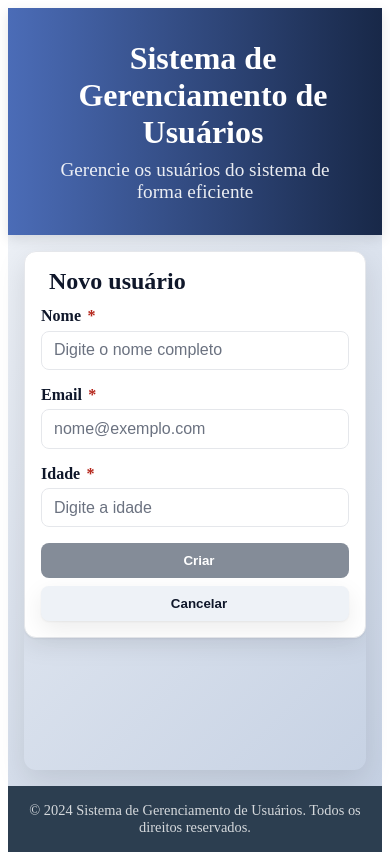
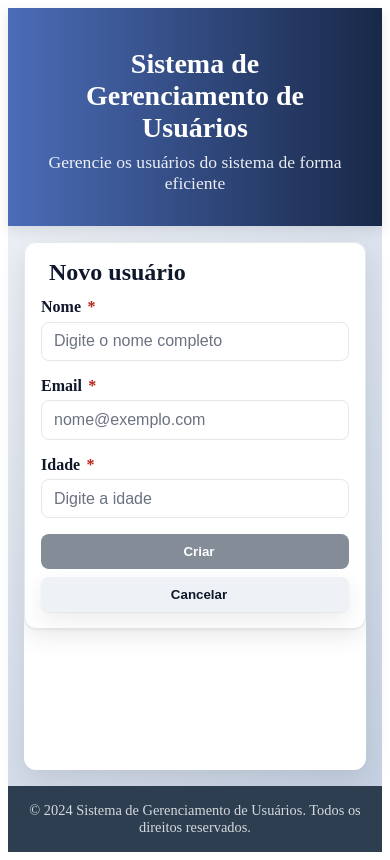
Before and after one commit to Victor-Hugo-A/graphql_angular, an Angular app: page / in a window 390 px wide. Both pictures are taken after a click on the button "Novo usuário". Built offline with nearby package versions, Linux system fonts and the light colour scheme; no server answers.

Commit message:
scss_global

```diff
--- a/src/app/app.scss
+++ b/src/app/app.scss
@@ -1,27 +1,90 @@
+// Variáveis para cores, breakpoints e espaçamentos
+$colors: (
+  primary: (
+    gradient: linear-gradient(135deg, #f5f7fa 0%, #c3cfe2 100%),
+    header-gradient: linear-gradient(90deg, #4b6cb7 0%, #182848 100%),
+    footer: #2c3e50
+  ),
+  status: (
+    success: #28a745,
+    error: #dc3545
+  ),
+  text: (
+    light: #ffffff,
+    muted: rgba(255, 255, 255, 0.9)
+  )
+);
+
+$breakpoints: (
+  tablet: 768px,
+  mobile: 480px
+);
+
+$spacing: (
+  sm: 1rem,
+  md: 2rem,
+  lg: 2.5rem
+);
+
+$shadow: (
+  header: 0 4px 12px rgba(0, 0, 0, 0.1),
+  content: 0 10px 30px rgba(0, 0, 0, 0.1),
+  notification: 0 10px 30px rgba(0, 0, 0, 0.25)
+);
+
+$border-radius: (
+  sm: 8px,
+  md: 12px
+);
+
+// Mixins para responsividade
+@mixin respond-to($breakpoint) {
+  @media (max-width: map-get($breakpoints, $breakpoint)) {
+    @content;
+  }
+}
+
+// Mixin para flexbox
+@mixin flex-column {
+  display: flex;
+  flex-direction: column;
+}
+
+@mixin flex-center {
+  display: flex;
+  align-items: center;
+  justify-content: center;
+}
+
+// Estilos base
 .app-container {
   min-height: 100vh;
-  display: flex;
-  flex-direction: column;
-  background: linear-gradient(135deg, #f5f7fa 0%, #c3cfe2 100%);
+  @include flex-column;
+  background: map-get($colors, primary, gradient);
 }
 
+// Header
 .app-header {
-  background: linear-gradient(90deg, #4b6cb7 0%, #182848 100%);
-  color: white;
-  padding: 2rem;
+  background: map-get($colors, primary, header-gradient);
+  color: map-get($colors, text, light);
+  padding: map-get($spacing, md);
   text-align: center;
-  box-shadow: 0 4px 12px rgba(0, 0, 0, 0.1);
+  box-shadow: map-get($shadow, header);
 
   h1 {
     margin: 0 0 0.5rem 0;
     font-size: 2.5rem;
-    display: flex;
-    align-items: center;
-    justify-content: center;
-    gap: 1rem;
+    @include flex-center;
+    gap: map-get($spacing, sm);
 
-    @media (max-width: 768px) {
+    @include respond-to(tablet) {
       font-size: 2rem;
+    }
+
+    @include respond-to(mobile) {
+      font-size: 1.75rem;
+      flex-direction: column;
+      gap: 0.5rem;
     }
   }
 
@@ -29,33 +92,40 @@
     margin: 0;
     font-size: 1.2rem;
     opacity: 0.9;
+
+    @include respond-to(tablet) {
+      font-size: 1.1rem;
+    }
   }
 }
 
+// Main content
 .app-main {
   flex: 1;
-  padding: 2rem;
+  padding: map-get($spacing, md);
   display: flex;
   justify-content: center;
 
-  @media (max-width: 768px) {
-    padding: 1rem;
+  @include respond-to(tablet) {
+    padding: map-get($spacing, sm);
   }
 }
 
 .content-wrapper {
   width: 100%;
   max-width: 1200px;
-  border-radius: 12px;
-  box-shadow: 0 10px 30px rgba(0, 0, 0, 0.1);
+  border-radius: map-get($border-radius, md);
+  box-shadow: map-get($shadow, content);
   overflow: hidden;
+  background: white; // Adicionado para melhor contraste
 }
 
+// Footer
 .app-footer {
-  background: #2c3e50;
-  color: white;
+  background: map-get($colors, primary, footer);
+  color: map-get($colors, text, light);
   text-align: center;
-  padding: 1rem;
+  padding: map-get($spacing, sm);
   margin-top: auto;
 
   p {
@@ -65,40 +135,48 @@
   }
 }
 
+// Notification system
 .notification-toast {
   position: fixed;
   top: 20px;
   right: 20px;
   z-index: 9999;
-  /* sem transform/opacity aqui */
+  animation: slideInRight 0.3s ease;
+
+  @include respond-to(tablet) {
+    top: 10px;
+    right: 10px;
+    left: 10px;
+  }
 }
 
 .notification-content {
   padding: 1rem 1.5rem;
-  border-radius: 8px;
-  color: #fff;
+  border-radius: map-get($border-radius, sm);
+  color: map-get($colors, text, light);
   display: inline-flex;
   align-items: center;
-  gap: .5rem;
-  box-shadow: 0 10px 30px rgba(0,0,0,.25);
+  gap: 0.5rem;
+  box-shadow: map-get($shadow, notification);
   max-width: min(90vw, 520px);
   white-space: normal;
   word-break: break-word;
-}
-.notification-content.success { background: #28a745; }
-.notification-content.error   { background: #dc3545; }
 
-  i { font-size: 1.2rem; }
+  &.success {
+    background: map-get($colors, status, success);
+  }
 
+  &.error {
+    background: map-get($colors, status, error);
+  }
 
-// Animações de transição
-:host ::ng-deep {
-  app-usuario-list, app-usuario-form {
-    display: block;
-    animation: fadeIn 0.3s ease;
+  i {
+    font-size: 1.2rem;
+    min-width: 1.2rem; // Previne flickering
   }
 }
 
+// Animações
 @keyframes fadeIn {
   from {
     opacity: 0;
@@ -109,3 +187,39 @@
     transform: translateY(0);
   }
 }
+
+@keyframes slideInRight {
+  from {
+    opacity: 0;
+    transform: translateX(100%);
+  }
+  to {
+    opacity: 1;
+    transform: translateX(0);
+  }
+}
+
+// Component styles
+:host ::ng-deep {
+  app-usuario-list,
+  app-usuario-form {
+    display: block;
+    animation: fadeIn 0.3s ease;
+  }
+}
+
+// Estados de acessibilidade
+@media (prefers-reduced-motion: reduce) {
+  * {
+    animation-duration: 0.01ms !important;
+    animation-iteration-count: 1 !important;
+    transition-duration: 0.01ms !important;
+  }
+}
+
+// Focus states para acessibilidade
+.app-header h1:focus,
+.notification-content:focus {
+  outline: 2px solid map-get($colors, status, success);
+  outline-offset: 2px;
+}
--- a/src/app/components/usuario/usuario-list/usuario-list.scss
+++ b/src/app/components/usuario/usuario-list/usuario-list.scss
@@ -194,7 +194,7 @@ $shadow: 0 1px 2px rgba(0,0,0,.05), 0 8px 24px rgba(0,0,0,.08);
    Modo escuro (opcional)
    ======================= */
 @media (prefers-color-scheme: dark) {
-  .table-card { background: #8992a5; border-color: rgba(255,255,255,.10); }
+  .table-card { background: #8992a5; }
   .users-table thead th { background: #2c3e50; color: #e5e7eb; border-bottom-color: rgba(255,255,255,.10); }
   .users-table td { color: $text-strong; border-bottom-color: rgba(255,255,255,.08); }
   .users-table tbody tr:nth-child(even) { background: rgba(255,255,255,.02); }
```
